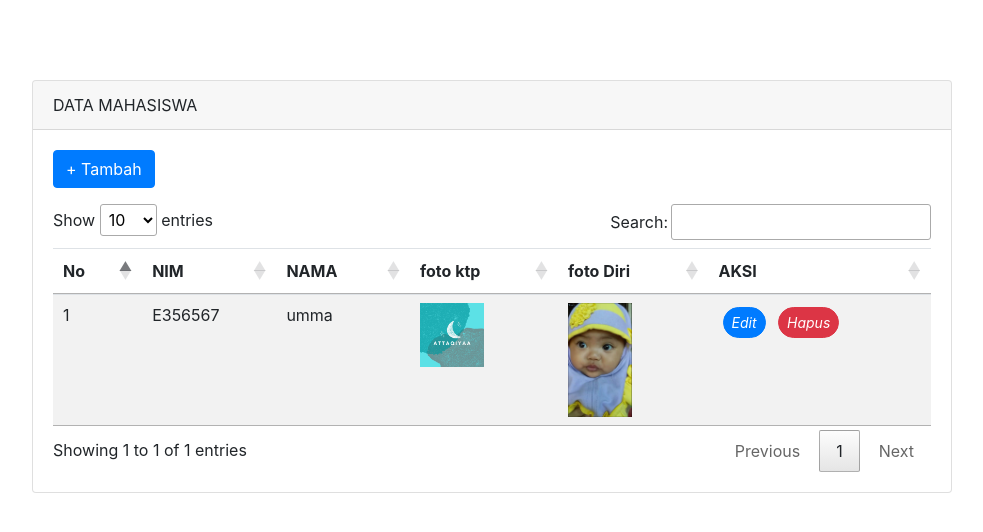
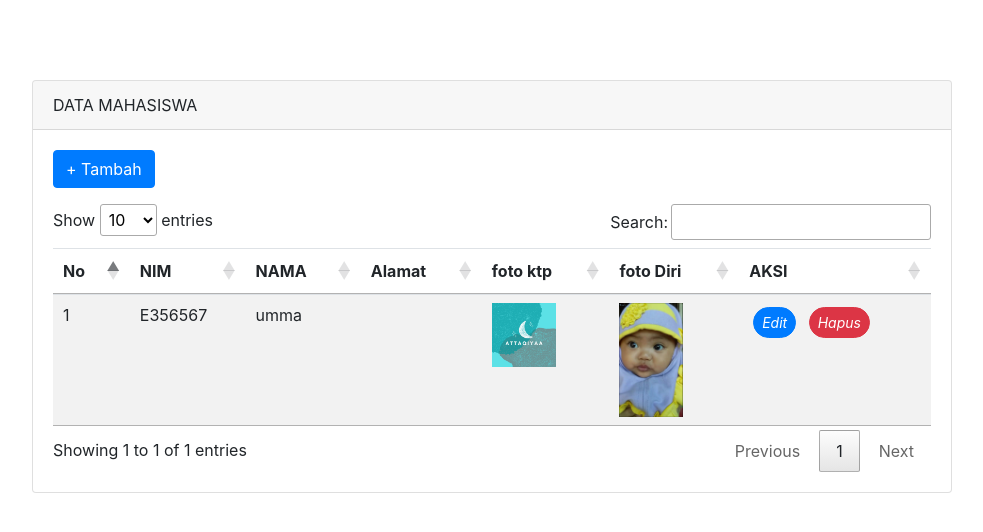
Before and after one commit to ummalatulkamilah/web_mahasiswa, a CodeIgniter app: page /database/index.php/mahasiswa/index in a window 1280 px wide. Shown: the top 532 px of the page, without its empty margins (243-1226 px from the left). Run offline with CodeIgniter, Linux system fonts and the light colour scheme; data comes from the database, SQL or seed files in the repository; data that the repository does not hold is empty; some libraries are stand-ins or nearby versions.

Commit message:
ubah view mahasiswa

```diff
--- a/application/views/mahasiswa_v.php
+++ b/application/views/mahasiswa_v.php
@@ -34,6 +34,7 @@
                   <th>No</th>
                   <th scope="col">NIM</th>
                   <th scope="col">NAMA</th>
+                  <th scope="col">Alamat</th>
                   <th scope="col">foto ktp</th>
                   <th scope="col">foto Diri</th>
                   <th scope="col">AKSI</th>
@@ -48,6 +49,7 @@
                     <td><?php echo $no++ ?></td>
                     <td><?php echo $mhs['nim'] ?></td>
                     <td><?php echo $mhs['nama_mahasiswa'] ?></td>
+                    <td><?php echo $mhs['alamat_mahasiswa'] ?></td>
                     <td><img src="<?php echo base_url('upload/foto/' . $mhs['foto_ktp']) ?>" width="64"></td>
                     <td><img src="<?php echo base_url('upload/foto/' . $mhs['foto_diri']) ?>" width="64"></td>
                     <td><a href="<?php echo site_url('mahasiswa/edit_mahasiswa/') . $mhs['nim'] ?>" class="btn btn-primary btn-sm rounded-pill m-1"><i class="fas fa-edit">Edit</i></a>
```
